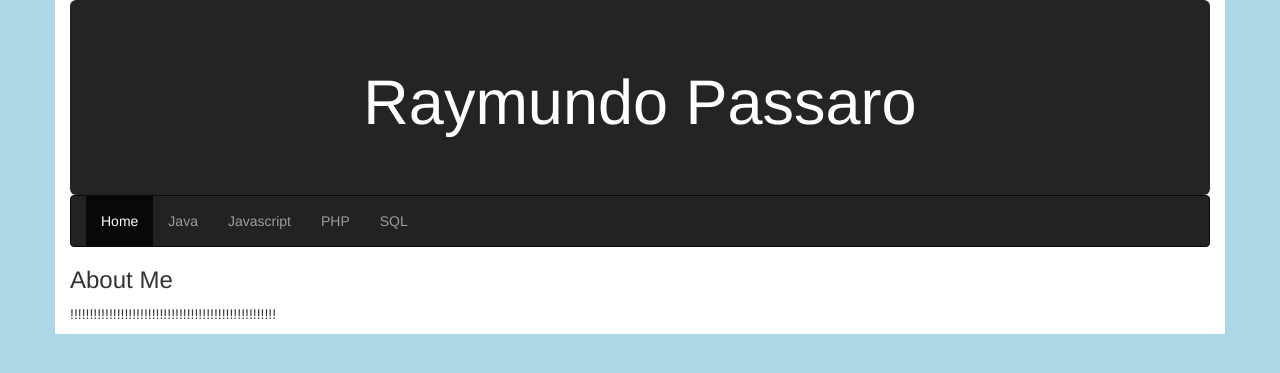
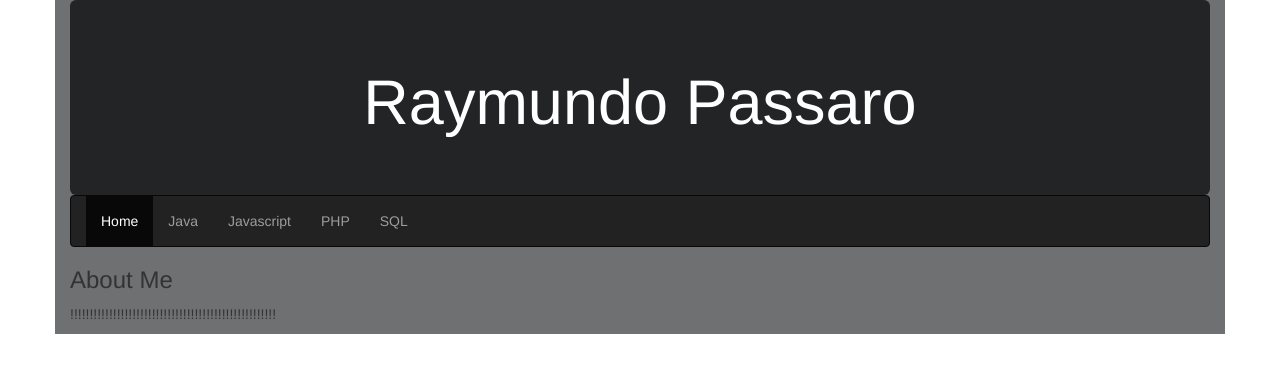
Before and after one commit to rpassaropezua/portfolio, a PHP site: page / in a window 1280 px wide. Shown: the top 373 px of the page. Run offline with PHP 8.4, Linux system fonts and the light colour scheme.

Commit message:
Update Styles.css

```diff
--- a/css/Styles.css
+++ b/css/Styles.css
@@ -1,5 +1,5 @@
 body {
-    background-color: lightblue;
+    background-color: white;
 }
 
 .jumbotron {
@@ -10,5 +10,5 @@ body {
 }
 
 .container {
-    background-color: white;
+    background-color: #6f7072;
 }
```
